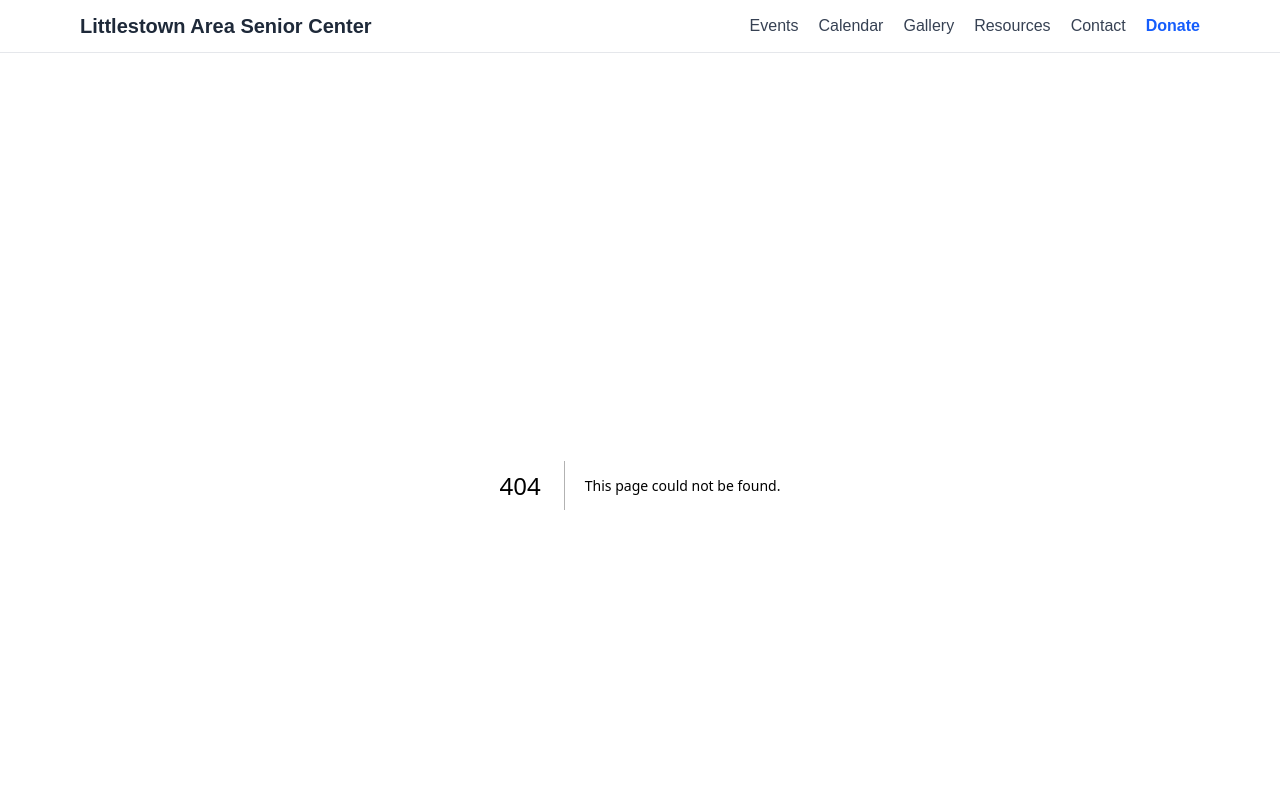
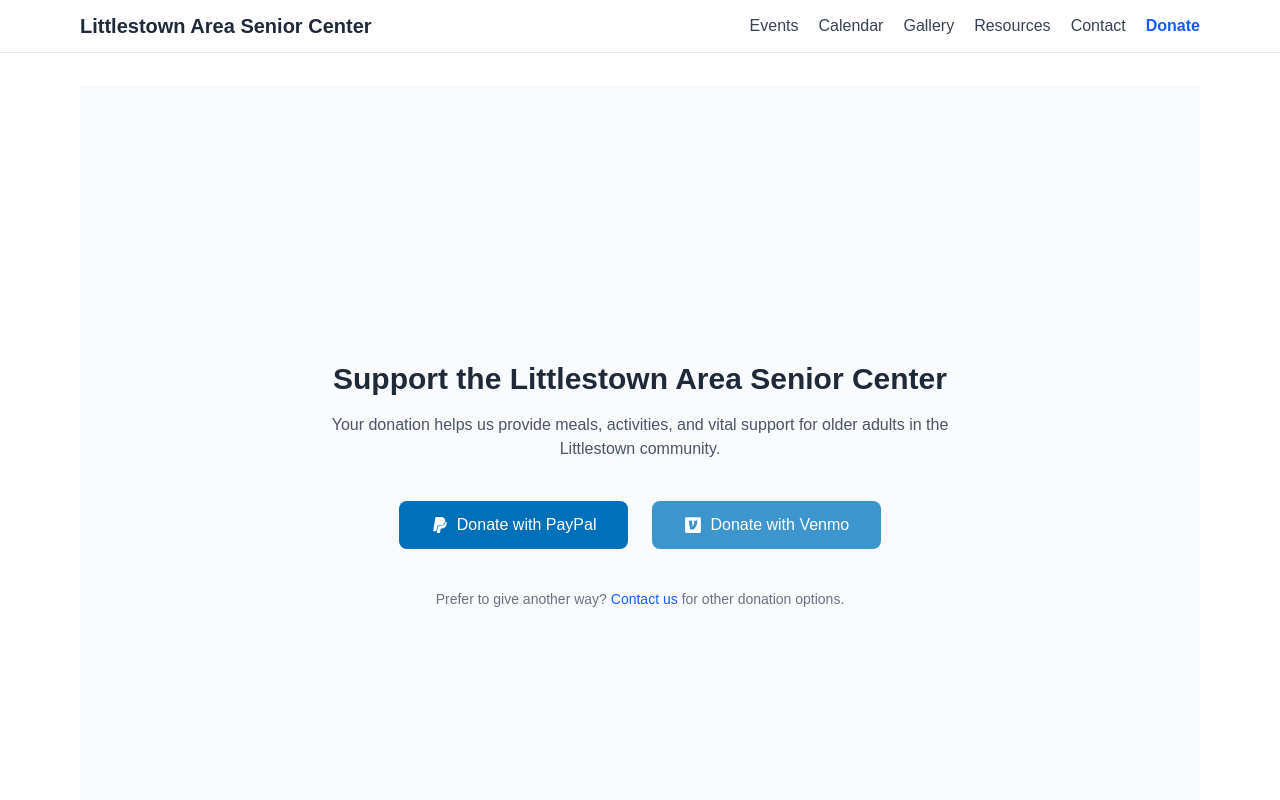
Before and after one commit to 1232145/lasc, a Next.js app: page /donate in a window 1280 px wide. Before the commit this address had no page. Shown: the top 800 px of the page. Built offline with nearby package versions, Linux system fonts and the light colour scheme.

Commit message:
feat(fe-09): add PayPal and Venmo donation links with CTA buttons

```diff
--- /dev/null
+++ b/app/donate/page.tsx
@@ -0,0 +1,62 @@
+import { Metadata } from "next";
+import Link from "next/link";
+import { FaPaypal } from "react-icons/fa";
+import { IoLogoVenmo } from "react-icons/io5";
+
+export const metadata: Metadata = {
+  title: "Donate | Littlestown Area Senior Center",
+  description:
+    "Support the Littlestown Area Senior Center by donating via PayPal or Venmo.",
+};
+
+export default function DonatePage() {
+  return (
+    <section className="py-24 bg-gray-50 min-h-screen flex flex-col items-center justify-center text-center px-6">
+      <div className="max-w-2xl mx-auto">
+        <h1 className="text-3xl font-bold text-gray-800 mb-4">
+          Support the Littlestown Area Senior Center
+        </h1>
+        <p className="text-gray-600 mb-10">
+          Your donation helps us provide meals, activities, and vital support
+          for older adults in the Littlestown community.
+        </p>
+
+        {/* Buttons */}
+        <div className="flex flex-col sm:flex-row gap-6 justify-center">
+          {/* PayPal */}
+          <a
+            href="https://www.paypal.com/donate"
+            target="_blank"
+            rel="noopener noreferrer"
+            className="flex items-center justify-center gap-2 bg-[#0070BA] hover:bg-[#005C9E] text-white font-medium px-8 py-3 rounded-lg transition-colors w-full sm:w-auto"
+          >
+            <FaPaypal className="text-lg" />
+            Donate with PayPal
+          </a>
+
+          {/* Venmo */}
+          <a
+            href="https://venmo.com/u/LittlestownSeniorCenter"
+            target="_blank"
+            rel="noopener noreferrer"
+            className="flex items-center justify-center gap-2 bg-[#3D95CE] hover:bg-[#2E7BAD] text-white font-medium px-8 py-3 rounded-lg transition-colors w-full sm:w-auto"
+          >
+            <IoLogoVenmo className="text-lg" />
+            Donate with Venmo
+          </a>
+        </div>
+
+        <p className="text-sm text-gray-500 mt-10">
+          Prefer to give another way?{" "}
+          <Link
+            href="/#contact"
+            className="text-blue-600 hover:text-blue-700 font-medium"
+          >
+            Contact us
+          </Link>{" "}
+          for other donation options.
+        </p>
+      </div>
+    </section>
+  );
+}
--- a/package.json
+++ b/package.json
@@ -13,7 +13,8 @@
     "lucide-react": "^0.544.0",
     "next": "15.5.4",
     "react": "19.1.0",
-    "react-dom": "19.1.0"
+    "react-dom": "19.1.0",
+    "react-icons": "^5.5.0"
   },
   "devDependencies": {
     "@eslint/eslintrc": "^3",
```
Also changed, not shown: 1 other file (tests, documents, lock files or other folders).
